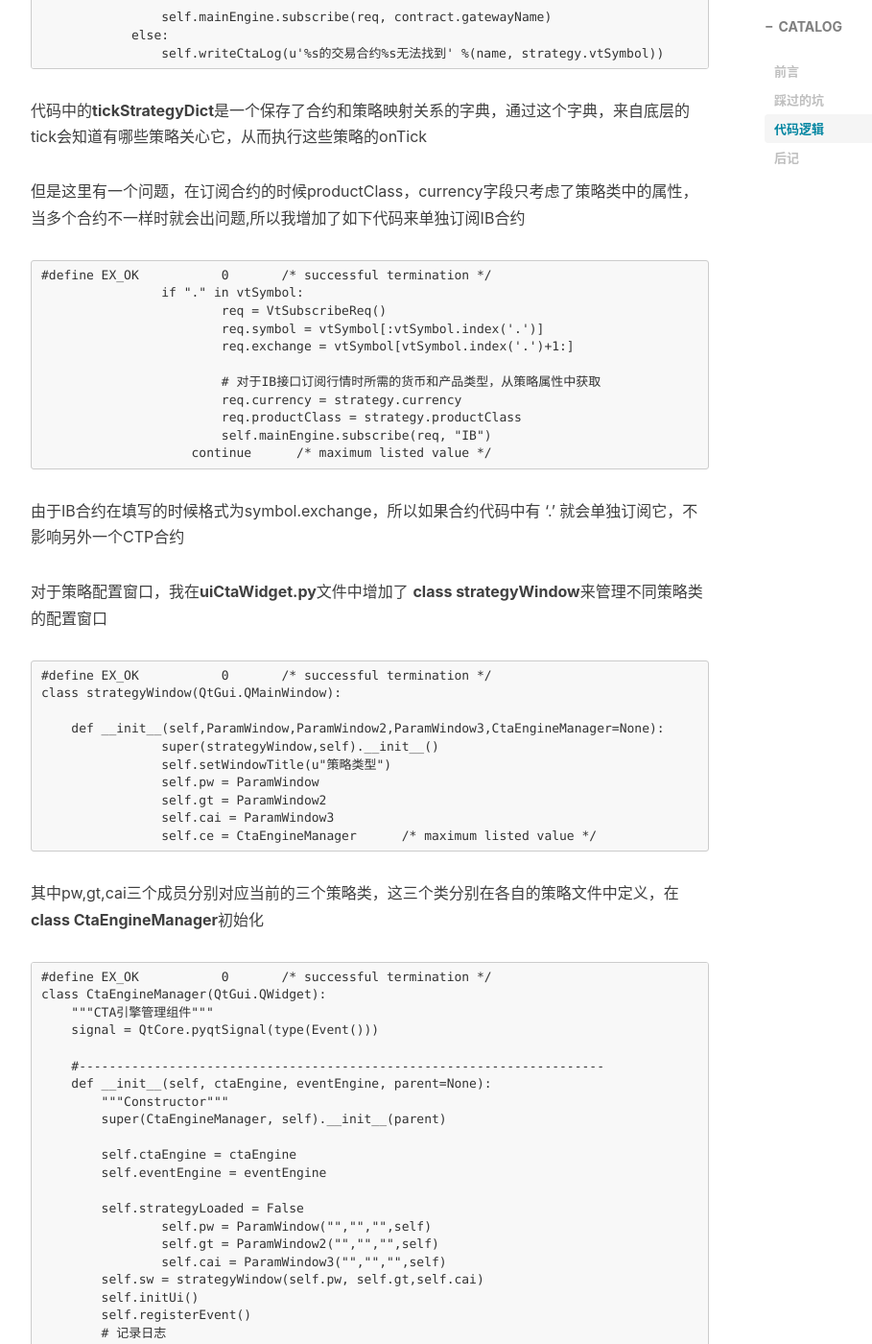
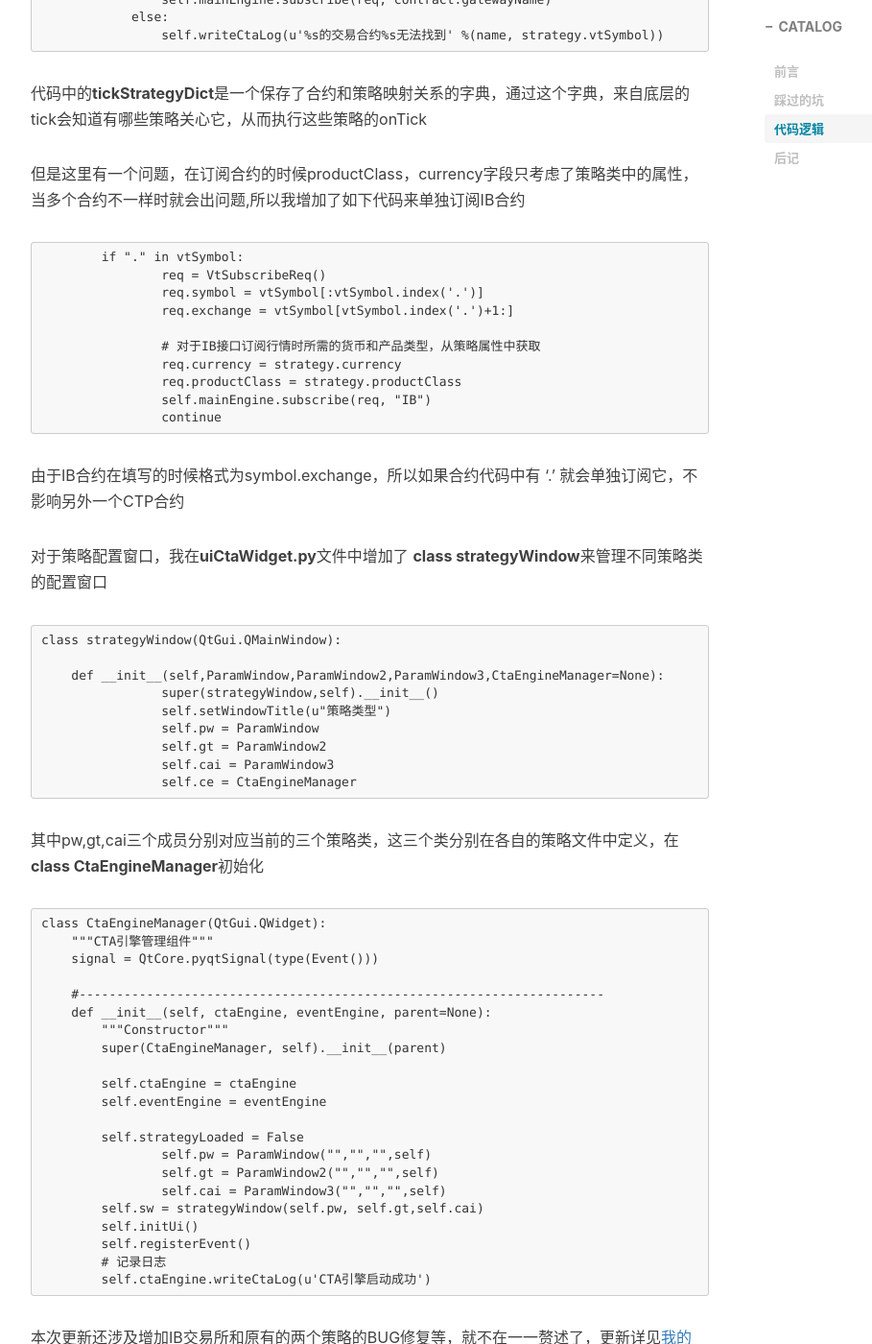
Before and after one commit to simonzgx/SimonZgx.github.io, a Jekyll site: the page built from _posts/2017-04-05-CTP-IB双接口1.0.0-Beta.markdown, in a window 1280 px wide and 1400 px high, scrolled down 2658 px. Shown: the whole window at 96% size, without its empty margins (233-1142 px from the left). Built offline with Jekyll 4.4.1, drawn with Linux system fonts in a browser that asks for light colours; nearby versions of some CDN libraries; comment, search, counter and statistics services are not loaded; some of the changed text lies outside the part shown.

Commit message:
修复了一个格式问题，曾导致在插入源码是出现乱码

```diff
--- a/_posts/2017-04-05-CTP-IB双接口1.0.0-Beta.markdown
+++ b/_posts/2017-04-05-CTP-IB双接口1.0.0-Beta.markdown
@@ -53,7 +53,7 @@
 
 在原版**CtaEngine.py**中使用如下方法添加策略，同时建立**合约**和**策略**的映射
 
-<pre class="python" name="code">#define EX_OK           0       /* successful termination */
+<pre class="python" name="code">
 
     def loadStrategy(self, setting):
         """载入策略"""
@@ -99,27 +99,27 @@
 
                 self.mainEngine.subscribe(req, contract.gatewayName)
             else:
-                self.writeCtaLog(u'%s的交易合约%s无法找到' %(name, strategy.vtSymbol))      /* maximum listed value */</pre>
+                self.writeCtaLog(u'%s的交易合约%s无法找到' %(name, strategy.vtSymbol))   </pre>
 代码中的**tickStrategyDict**是一个保存了合约和策略映射关系的字典，通过这个字典，来自底层的tick会知道有哪些策略关心它，从而执行这些策略的onTick
 
 但是这里有一个问题，在订阅合约的时候productClass，currency字段只考虑了策略类中的属性，当多个合约不一样时就会出问题,所以我增加了如下代码来单独订阅IB合约
+<pre class="python" name="code">
+	if "." in vtSymbol:
+		req = VtSubscribeReq()
+		req.symbol = vtSymbol[:vtSymbol.index('.')]
+		req.exchange = vtSymbol[vtSymbol.index('.')+1:]
 
-<pre class="python" name="code">#define EX_OK           0       /* successful termination */
-		if "." in vtSymbol:
-			req = VtSubscribeReq()
-			req.symbol = vtSymbol[:vtSymbol.index('.')]
-			req.exchange = vtSymbol[vtSymbol.index('.')+1:]
-
-			# 对于IB接口订阅行情时所需的货币和产品类型，从策略属性中获取
-			req.currency = strategy.currency
-			req.productClass = strategy.productClass
-			self.mainEngine.subscribe(req, "IB")
-		    continue      /* maximum listed value */</pre>
+		# 对于IB接口订阅行情时所需的货币和产品类型，从策略属性中获取
+		req.currency = strategy.currency
+		req.productClass = strategy.productClass
+		self.mainEngine.subscribe(req, "IB")
+		continue      </pre>
 由于IB合约在填写的时候格式为symbol.exchange，所以如果合约代码中有 '.' 就会单独订阅它，不影响另外一个CTP合约
 
 
 对于策略配置窗口，我在**uiCtaWidget.py**文件中增加了 **class strategyWindow**来管理不同策略类的配置窗口
-<pre class="python" name="code">#define EX_OK           0       /* successful termination */
+
+<pre class="python" name="code">
 class strategyWindow(QtGui.QMainWindow):
 
     def __init__(self,ParamWindow,ParamWindow2,ParamWindow3,CtaEngineManager=None):
@@ -128,10 +128,10 @@
 		self.pw = ParamWindow
 		self.gt = ParamWindow2
 		self.cai = ParamWindow3
-		self.ce = CtaEngineManager      /* maximum listed value */</pre>
+		self.ce = CtaEngineManager      </pre>
 
 其中pw,gt,cai三个成员分别对应当前的三个策略类，这三个类分别在各自的策略文件中定义，在**class CtaEngineManager**初始化
-<pre class="python" name="code">#define EX_OK           0       /* successful termination */
+<pre class="python" name="code">
 class CtaEngineManager(QtGui.QWidget):
     """CTA引擎管理组件"""
     signal = QtCore.pyqtSignal(type(Event()))
@@ -152,7 +152,7 @@
         self.initUi()
         self.registerEvent()
         # 记录日志
-        self.ctaEngine.writeCtaLog(u'CTA引擎启动成功')            /* maximum listed value */</pre>
+        self.ctaEngine.writeCtaLog(u'CTA引擎启动成功')           </pre>
 
 
 本次更新还涉及增加IB交易所和原有的两个策略的BUG修复等，就不在一一赘述了，更新详见<a href="https://github.com/SimonZgx/vnTrader">我的Github</a>
```
